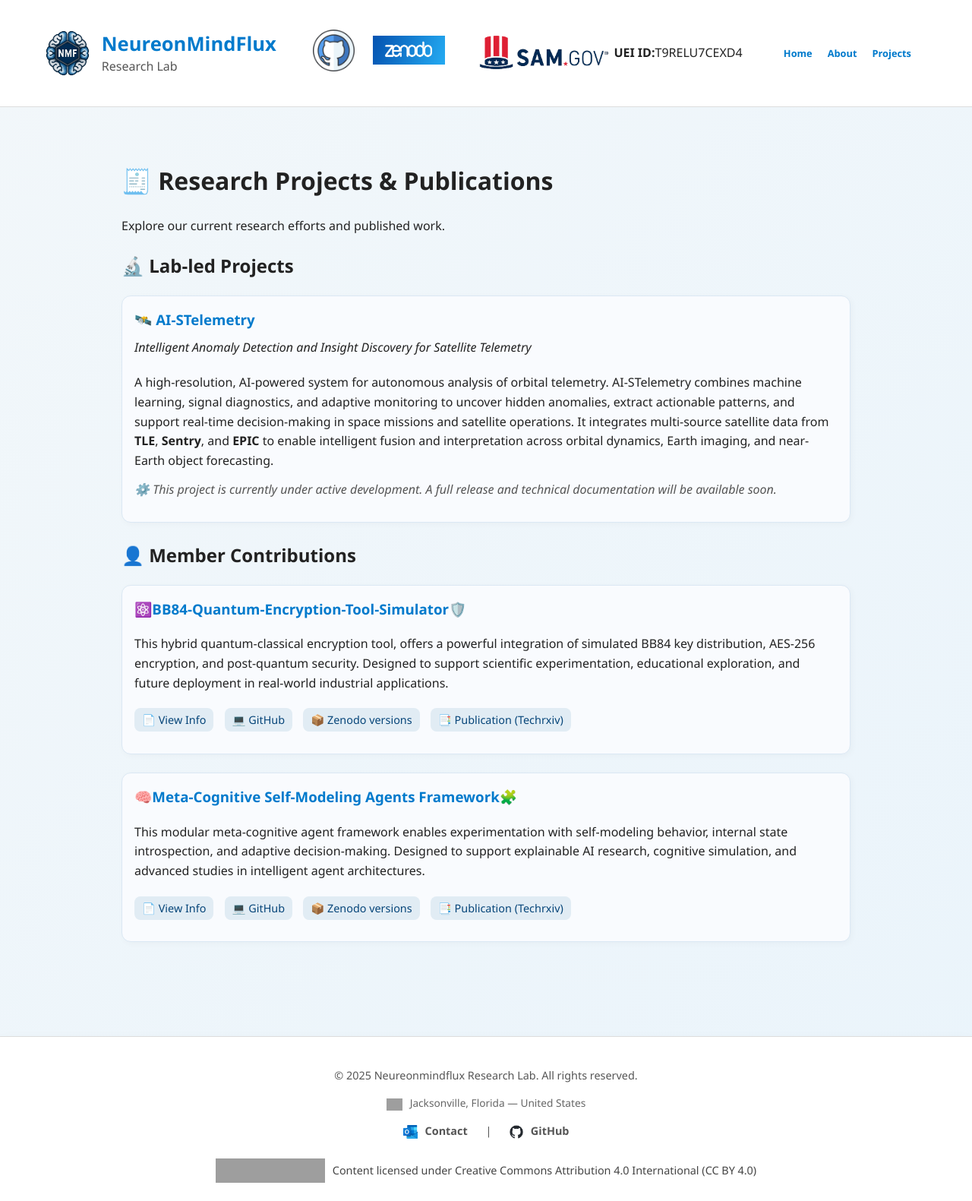
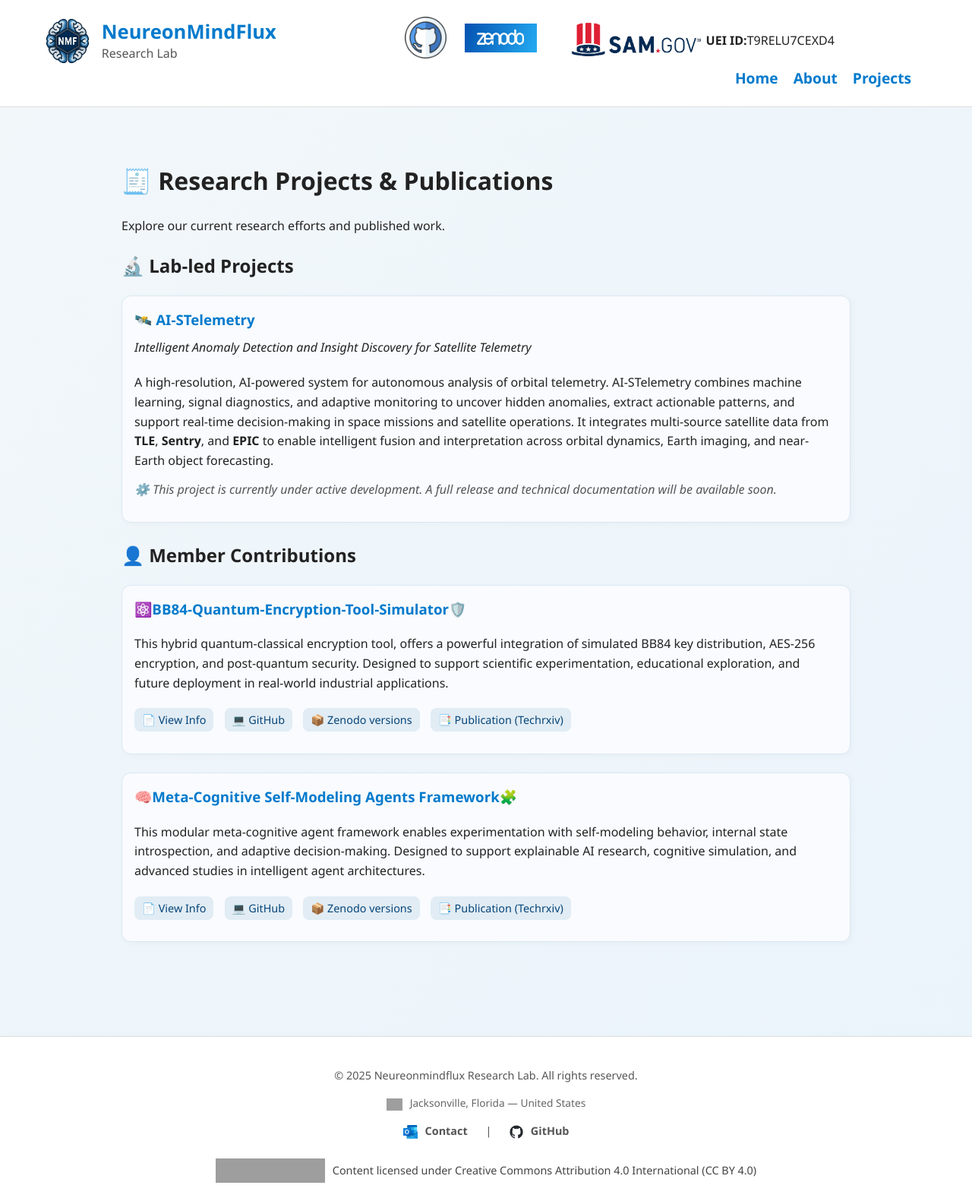
Before and after one commit to HectorMozo3110/test_main, a Jekyll site: the page built from _pages/publications.md, in a window 1280 px wide. Shown: the whole page at 76% size. Built offline with Jekyll 4.4.1, drawn with Linux system fonts in a browser that asks for light colours; grey boxes are pictures that could not be loaded.

```diff
--- a/assets/style.css
+++ b/assets/style.css
@@ -86,7 +86,7 @@
   text-decoration: none;
   color: #007acc;
   font-weight: bold;
-  font-size: 0.8rem;
+  font-size: 1.2rem;
 }
 
 .nav-links li a:hover {
```
